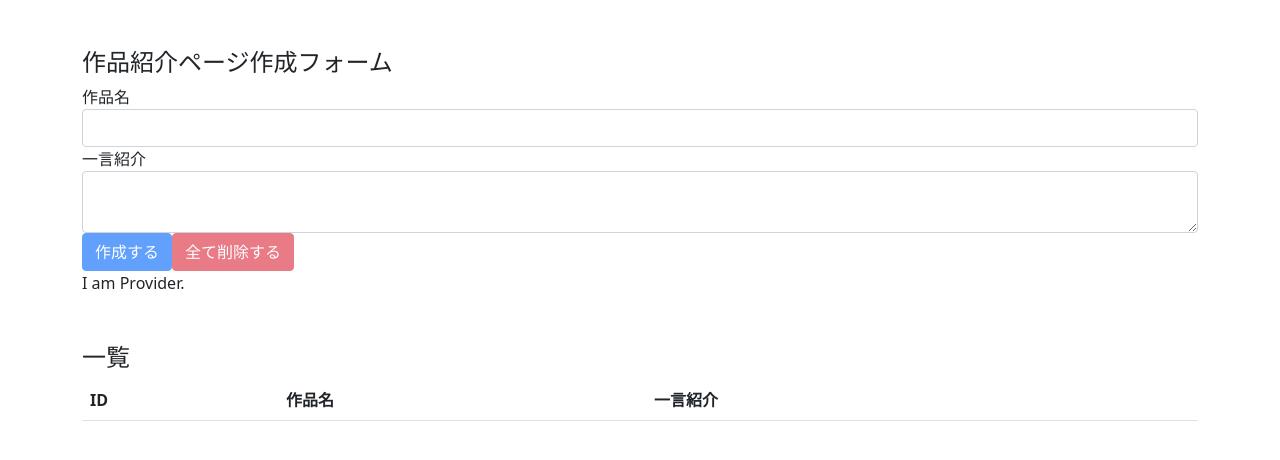
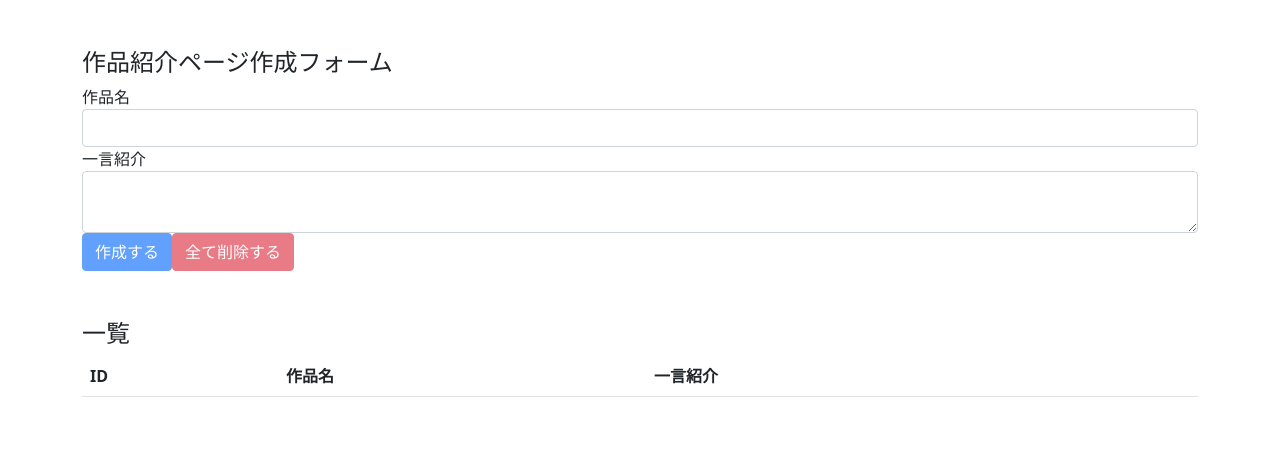
Before and after one commit to sil-co/React-hooks-101, a React (Create React App) app: page / in a window 1280 px wide. Shown: the top 460 px of the page. Built offline with nearby package versions, Linux system fonts and the light colour scheme.

Commit message:
solve prop drilling issue

```diff
--- a/src/components/App.js
+++ b/src/components/App.js
@@ -7,16 +7,14 @@
 import AppContext from '../contexts/AppContext';
 import reducer from '../reducers';
 
-console.log({AppContext});
-
 const App = () => {
   const [state, dispatch] = useReducer(reducer, []);
 
   return (
-    <AppContext.Provider value={'I am Provider.'}>
+    <AppContext.Provider value={{ state, dispatch }}>
       <div className="container">
-        <EventForm state={state} dispatch={dispatch} />
-        <Events state={state} dispatch={dispatch} />
+        <EventForm />
+        <Events />
       </div>
     </AppContext.Provider>
   );
--- a/src/components/Event.js
+++ b/src/components/Event.js
@@ -1,12 +1,13 @@
-import React from 'react';
+import React, { useContext } from 'react';
 
 import { DELETE_EVENT } from '../actions';
+import AppContext from '../contexts/AppContext';
 
-const Event = ({ event, dispatch }) => {
+const Event = ({ event }) => {
+  const { dispatch } = useContext(AppContext);
   const id = event.id;
   const handleClickDeleteButton = () => {
     const result = window.confirm(`ID:${id}を本当に削除しても大丈夫ですか?`);
-    // const DELETE_EVENT = 'DELETE_EVENT';
     if (result) dispatch({ type: DELETE_EVENT, id });
   };
 
--- a/src/components/EventForm.js
+++ b/src/components/EventForm.js
@@ -1,10 +1,10 @@
-import React, { useState } from 'react';
+import React, { useState, useContext } from 'react';
 
 import { CREATE_EVENT, DELETE_ALL_EVENTS } from '../actions';
+import AppContext from '../contexts/AppContext';
 
-const EventForm = ({ state, dispatch }) => {
-
-  // const [state, dispatch] = useReducer(reducer, []);
+const EventForm = () => {
+  const { state, dispatch } = useContext(AppContext);
   const [title, setTitle] = useState('');
   const [body, setBody] = useState('');
 
--- a/src/components/Events.js
+++ b/src/components/Events.js
@@ -4,12 +4,11 @@
 import AppContext from '../contexts/AppContext';
 
 
-const Events = ({ state, dispatch }) => {
-  const value = useContext(AppContext);
+const Events = () => {
+  const { state } = useContext(AppContext);
 
   return (
     <>
-      <div>{value}</div>
       <h4 className="mt-5">一覧</h4>
       <table className="table table-hover">
         <thead>
@@ -21,7 +20,7 @@
           </tr>
         </thead>
         <tbody>
-          { state.map((event, index) => (<Event key={index} event={event} dispatch={dispatch} />)) }
+          { state.map((event, index) => (<Event key={index} event={event} />)) }
         </tbody>
       </table>
     </>
```
